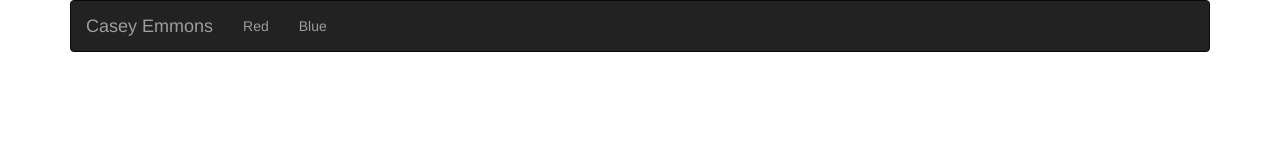
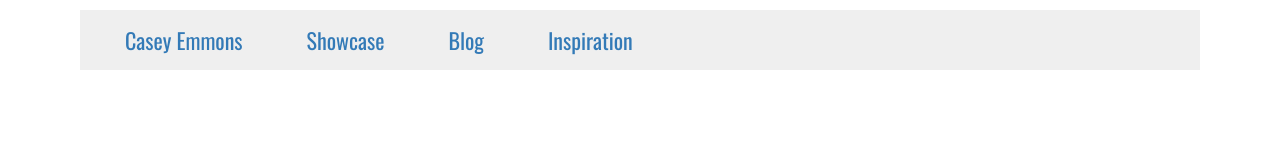
Before and after one commit to ecrunch/EmergentV2, a website: page public/index.html in a window 1280 px wide. Drawn offline with nearby package versions, Linux system fonts and the light colour scheme.

Commit message:
made basic nav bar most likely will be removed

```diff
--- a/public/css/style.css
+++ b/public/css/style.css
@@ -207,3 +207,42 @@
   position: absolute;
   height: 245px;
 }
+
+/*navigation bar-----------------------------------------------*/
+
+
+nav ul {
+  height: 60px;
+  margin: 10px;
+  padding: 15px;
+  background: #efefef;
+  list-style: none;
+  position: relative;
+}
+
+nav ul li{
+  padding: 10px;
+  margin: 20px;
+  list-style: none;
+  position: relative;
+  display: inline;
+}
+
+nav ul li a {
+  font-family: 'Oswald', sans-serif;
+  font-size: 22px;
+}
+
+nav ul ul {
+  display: inline;
+  margin:0px;
+  padding:0px;
+
+}
+
+nav ul ul li{
+  display: inline;
+  margin:0px;
+  padding-left:10px;
+
+}
--- a/public/index.html
+++ b/public/index.html
@@ -26,24 +26,30 @@
     <script src="js/app.js"></script>
 </head>
 <body ng-app="resumeApp" ng-controller="MainController">
-<div class="container">
+    <!-- HEADER -->
+    <div class="container">
+    <nav>
+        <ul>
+            <li><a href="#">Casey Emmons</a></li>
+            <li><a href="#">Showcase</a></li>
+            <li><a  ng-click="toggleHeader()" href="#">Blog</a>
+                    <ul>
+                        <li ng-hide = "header" ><a href="#">Whats up</a></li>
+                        <li ng-hide = "header" ><a href="#">Whats up</a></li>
+                        <li ng-hide = "header" ><a href="#">Whats up</a></li>
+                    </ul>
+            </li>
 
-    <!-- HEADER -->
-    <nav class="navbar navbar-inverse">
-        <div class="navbar-header">
-            <a class="navbar-brand" href="/">Casey Emmons</a>
-        </div>
-
-        <!-- LINK TO OUR <PAG></PAG>ES. ANGULAR HANDLES THE ROUTING HERE -->
-        <ul class="nav navbar-nav">
-            <li><a href="/" class="toggleFilterMasonry" ng-click="filterItems('red');">Red</a></li>
-            <li><a href="/" class="toggleFilterMasonry" ng-click="filterItems('blue');">Blue</a></li>
+            <li><a href="#">Inspiration</a></li>
         </ul>
     </nav>
 
+
+
+
     <!-- ANGULAR DYNAMIC CONTENT -->
-    <div ng-view></div>
+            <div ng-view></div>
 
-</div>
+    </div>
 </body>
 </html>
--- a/public/js/controllers/MainCtrl.js
+++ b/public/js/controllers/MainCtrl.js
@@ -7,6 +7,15 @@ angular.module('MainCtrl', []).controller('MainController', function($scope) {
     $scope.items
 
     /*Filter part of code*/
+    $scope.header = "true";
+
+    $scope.toggleHeader = function(){
+    	if ($scope.header == "true"){
+    		$scope.header = "false";
+    	} else {
+    		$scope.header = "true";
+    	}
+    }
 
 
 });
```
